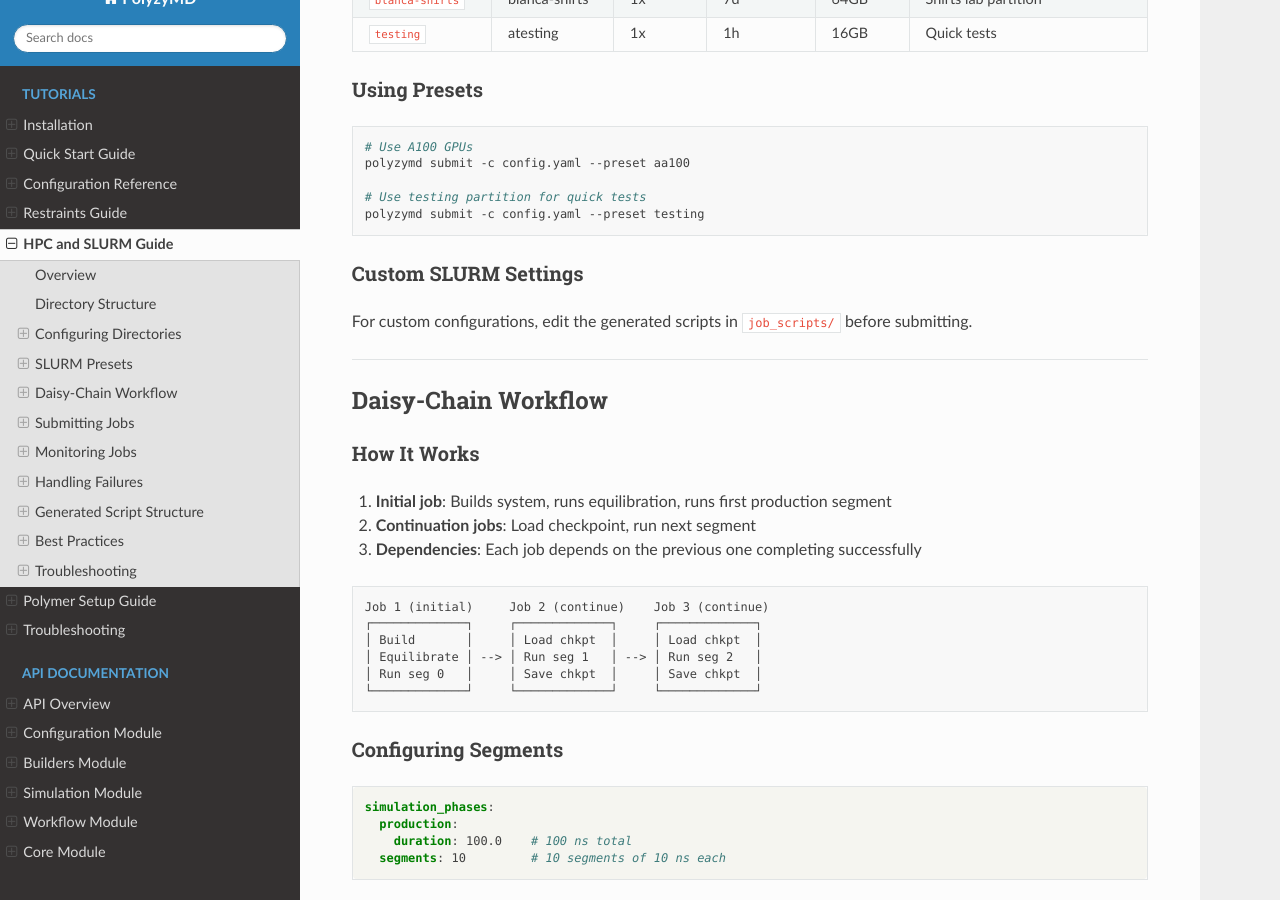
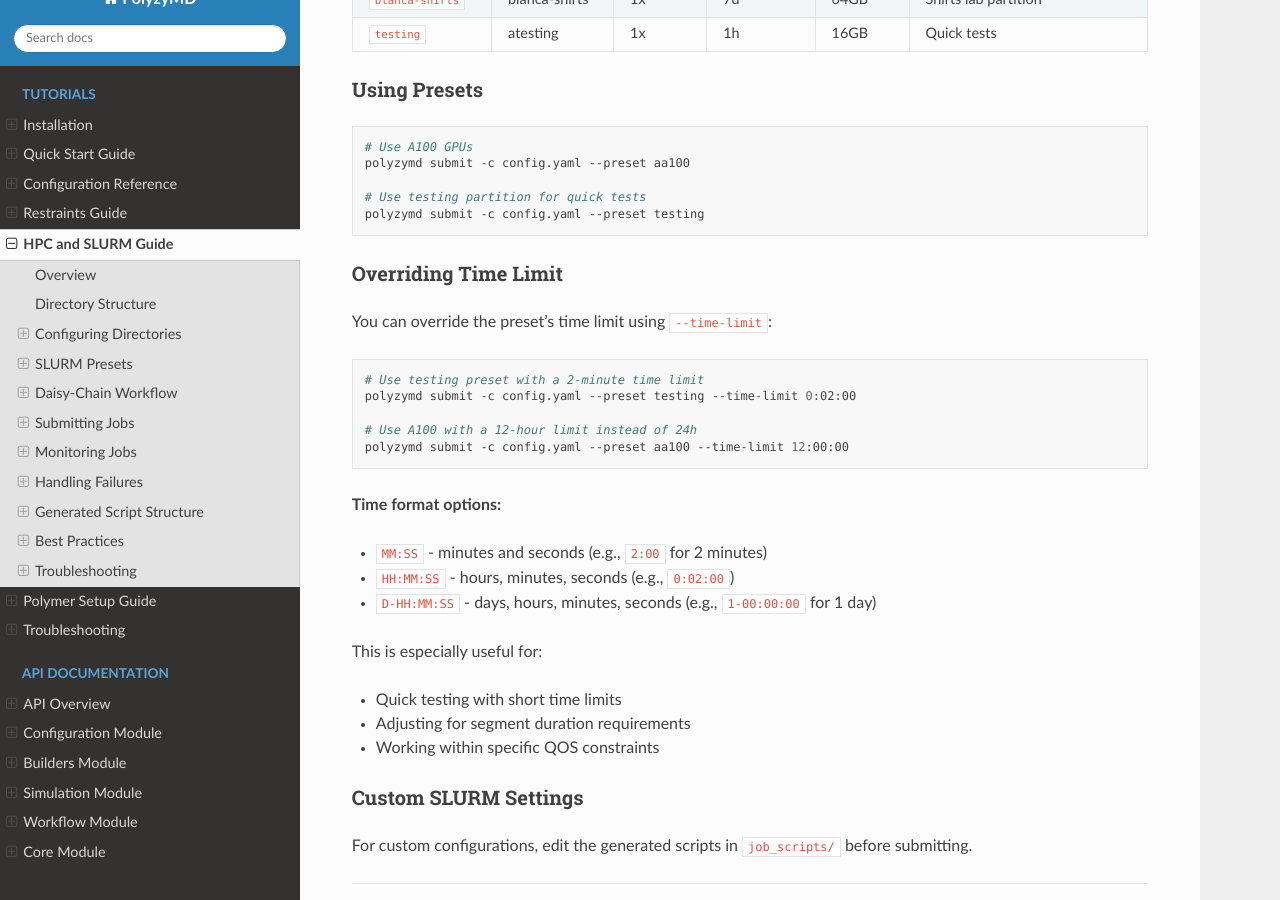
Before and after one commit to joelaforet/polyzymd, a Sphinx documentation site: the page built from docs/source/tutorials/hpc_slurm.md, in a window 1280 px wide and 900 px high, scrolled down 1586 px. Built offline with Sphinx 7.4.7 and the Read the Docs theme 3.1.0, drawn with Linux system fonts in a browser that asks for light colours; some of the changed text lies outside the part shown.

Commit message:
Added in testing partition options and doc update

````diff
--- a/docs/source/tutorials/hpc_slurm.md
+++ b/docs/source/tutorials/hpc_slurm.md
@@ -81,6 +81,28 @@ polyzymd submit -c config.yaml --preset aa100
 # Use testing partition for quick tests
 polyzymd submit -c config.yaml --preset testing
 ```
+
+### Overriding Time Limit
+
+You can override the preset's time limit using `--time-limit`:
+
+```bash
+# Use testing preset with a 2-minute time limit
+polyzymd submit -c config.yaml --preset testing --time-limit 0:02:00
+
+# Use A100 with a 12-hour limit instead of 24h
+polyzymd submit -c config.yaml --preset aa100 --time-limit 12:00:00
+```
+
+**Time format options:**
+- `MM:SS` - minutes and seconds (e.g., `2:00` for 2 minutes)
+- `HH:MM:SS` - hours, minutes, seconds (e.g., `0:02:00`)
+- `D-HH:MM:SS` - days, hours, minutes, seconds (e.g., `1-00:00:00` for 1 day)
+
+This is especially useful for:
+- Quick testing with short time limits
+- Adjusting for segment duration requirements
+- Working within specific QOS constraints
 
 ### Custom SLURM Settings
 
@@ -293,11 +315,20 @@ polyzymd continue \
 ### 1. Always Test First
 
 ```bash
-# Use testing partition
+# Generate scripts without submitting (dry run)
 polyzymd submit -c config.yaml --preset testing --dry-run
 
-# Then short real test
-polyzymd submit -c config.yaml --preset testing --replicates 1
+# Quick test with 2-minute time limit
+polyzymd submit -c config.yaml \
+    --preset testing \
+    --time-limit 0:02:00 \
+    --replicates 1
+
+# Or a slightly longer test
+polyzymd submit -c config.yaml \
+    --preset testing \
+    --time-limit 0:05:00 \
+    --replicates 1
 ```
 
 ### 2. Monitor Early Segments
````
Also changed, not shown: README.md (+7 -0 lines), 2 other files.
